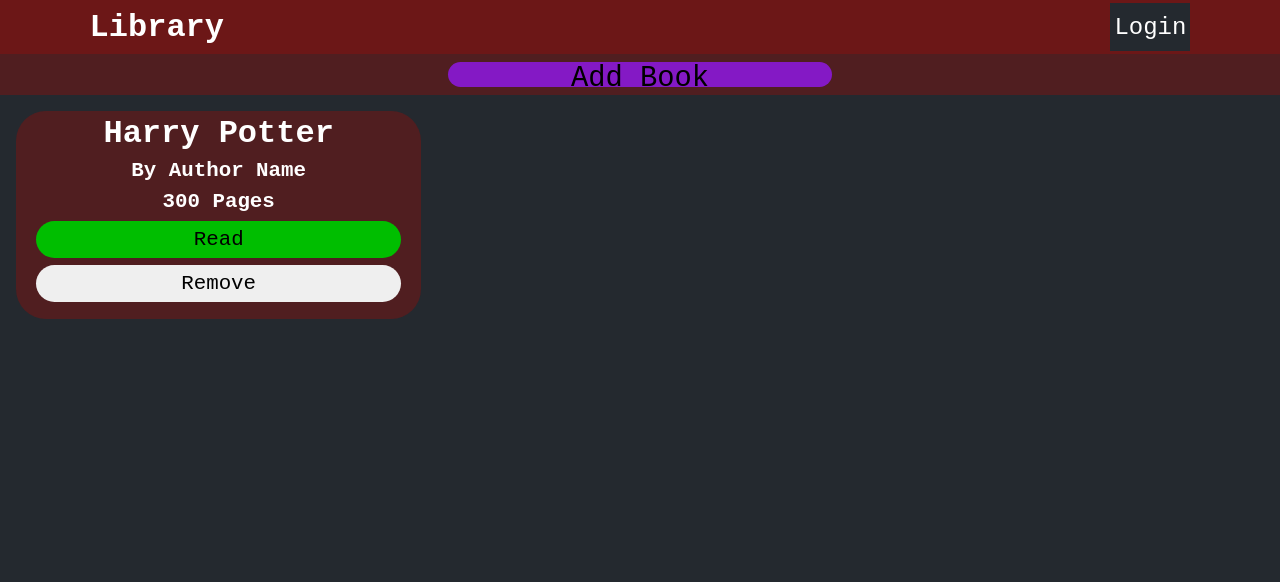
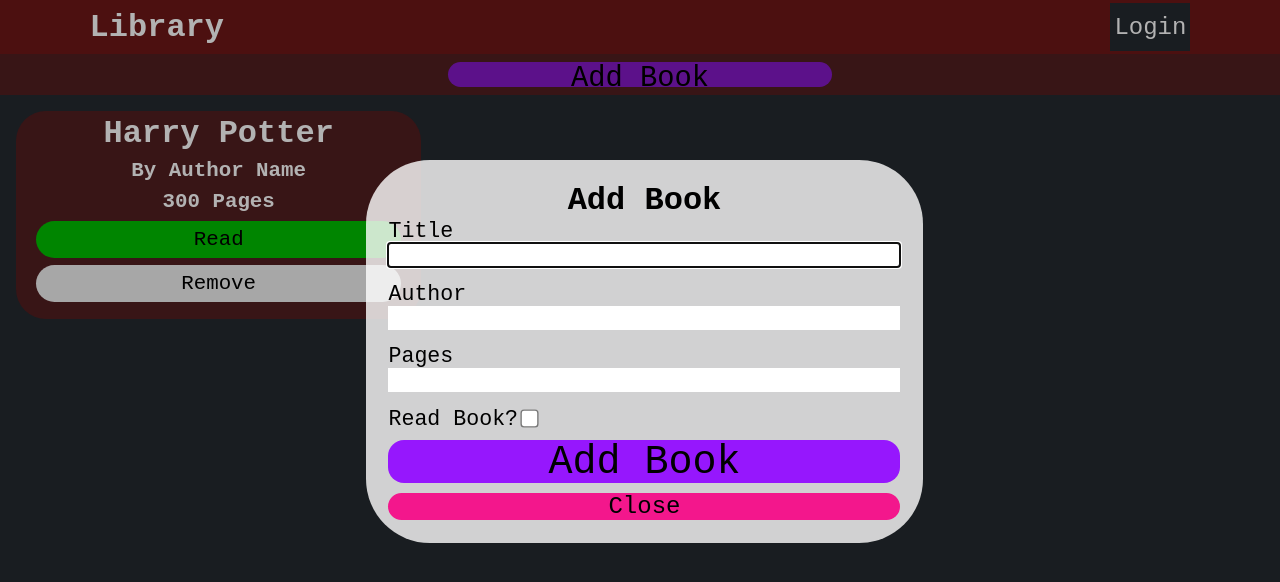
Before and after one commit to LitDennis13/odin-library, a plain HTML site: page index.html in a window 1280 px wide. Both pictures are taken after a click on the button "Add Book". Drawn offline with Linux system fonts and the light colour scheme.

Commit message:
add modal pop up when "Add Book" is clicked.
When the "Add Book" button is clicked then a modal with a menu shows up for the user to add a book. The "script.js" file has also been created. The dialog tag with id "add-book-dialog-container" has been created in index.html for the modal pop up. The styles.css file has been update with styles for the new dialog element.

```diff
--- a/index.html
+++ b/index.html
@@ -5,7 +5,9 @@
     <meta name="viewport" content="width=device-width, initial-scale=1.0">
     <link rel="stylesheet" href="./styles.css">
     <title>Library</title>
+
 </head>
+
 <body>
     <div id="top-bar">
         <h1 id="title">Library</h1>
@@ -23,5 +25,32 @@
             <button id="book-remove-button">Remove</button>
         </div>
     </div>
+
+
+    <dialog id="add-book-dialog-container">
+        <h1>Add Book</h1>
+        <form action="#" method="dialog" id="add-book-form">
+            <div id="add-book-title">
+                <label for="book-title">Title</label>
+                <input type="text" id="book-title" name="Book_Title" required>
+            </div>
+            <div id="add-book-author">
+                <label for="book-author">Author</label>
+                <input type="text" id="book-author" name="Book_Author" required>
+            </div>
+            <div id="add-book-pages">
+                <label for="book-pages">Pages</label>
+                <input type="number" min="1" id="book-pages" name="Book Pages" required>
+            </div>
+            <div id="add-book-read">
+                <label for="book-read">Read Book?</label>
+                <input type="checkbox" id="book-read" name="Read_Book">
+            </div>
+
+            <button id="add-book-dialog-button">Add Book</button>
+            <button id="close-book-dialog-button">Close</button>
+        </form>
+    </dialog>
+    <script src="./script.js"></script>
 </body>
 </html>
--- /dev/null
+++ b/script.js
@@ -0,0 +1,21 @@
+const addBookDialog = document.querySelector("#add-book-dialog-container");
+const addBookBtn = document.querySelector("#add-book-button");
+const addBook = document.querySelector("#add-book-dialog-button");
+const closeBookDialog = document.querySelector("#close-book-dialog-button");
+
+
+
+addBookBtn.addEventListener("click", () => {
+    addBookDialog.showModal();
+});
+
+closeBookDialog.addEventListener("click", (event) => {
+    addBookDialog.close();
+    event.preventDefault();
+});
+
+addBook.addEventListener("click", (event) => {
+
+    addBookDialog.close();
+    event.preventDefault();
+});
--- a/styles.css
+++ b/styles.css
@@ -1,7 +1,6 @@
 * {
     margin: 0px;
     padding: 0px;
-
 }
 
 
@@ -13,6 +12,7 @@ body {
     font-family: monospace;
     height: 100vh;
     width: 100vw;
+
 }
 
 #top-bar {
@@ -126,3 +126,92 @@ body {
 #book-remove-button:hover {
     background-color: rgb(150,150,150);
 }
+
+#add-book-dialog-container * {
+    font-family: monospace;
+}
+#add-book-dialog-container {
+    position: absolute;
+    left: 28.6vw;
+    top: 20vh;
+    border-radius: 4rem;
+    border: none;
+    padding: 1.4rem;
+    width: 40%;
+    margin: 0rem;
+    background-color: rgb(256,256,256,.8);
+}
+#add-book-dialog-container > h1 {
+    grid-area: 1 / 1 / 2 / 2;
+    text-align: center;
+    font-size: 2rem;
+}
+
+#add-book-form {
+    grid-area: 2/ 1/ 3 / 2;
+    display: flex;
+    flex-flow: column nowrap;
+    row-gap: .6rem;
+    padding: 0rem;
+    margin: 0rem;
+    height: auto;
+}
+
+#add-book-title, #add-book-author, #add-book-pages {
+    display: grid;
+    grid-template-rows: 1fr 3fr;
+    height: 3.3rem;
+}
+#add-book-title>label, #add-book-author>label, #add-book-pages>label {
+    grid-area: 1 / 1 / 2 / 2;
+    font-size: 1.35rem;
+}
+
+#add-book-title>input, #add-book-author>input, #add-book-pages>input {
+    grid-area: 2 / 1 / 3 / 2;
+    height: 1.5rem;
+    font-size: 1.35rem;
+    text-align: left;
+    width: 100%;
+    background-color: rgb(256,256,256);
+    border: none;
+}
+
+#add-book-read {
+    display: flex;
+    justify-content: start;
+    align-items: center;
+    gap: 5px;
+}
+#add-book-read>label {
+    font-size: 1.35rem;
+}
+#add-book-read>input {
+    scale: 1.4;
+}
+
+#add-book-dialog-button {
+    border-radius: 1rem;
+    height: 2.7rem;
+    border: none;
+    font-size: 2.5rem;
+    background-color: rgb(150, 23, 253);
+}
+
+#add-book-dialog-button:hover {
+    background-color: rgb(120, 3, 223);
+}
+#close-book-dialog-button {
+    border-radius: 1rem;
+    height: 1.7rem;
+    border: none;
+    font-size: 1.5rem;
+    background-color: rgb(243, 23, 140);
+}
+#close-book-dialog-button:hover {
+    background-color: rgb(213, 3, 110);
+}
+
+::backdrop {
+    background-color: rgb(0,0,0,.3);
+}
```
Also changed, not shown: 1 other file.
